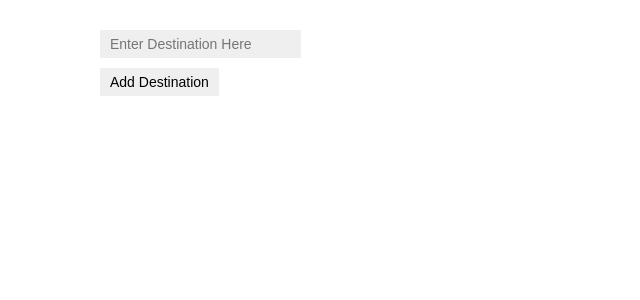
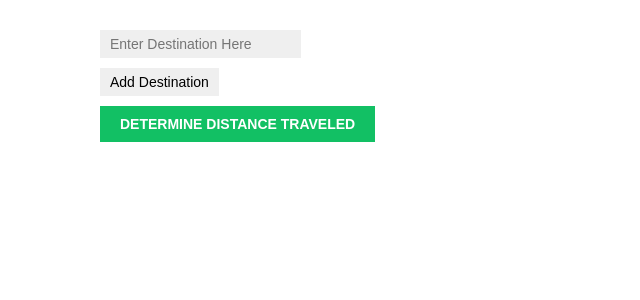
Before and after one commit to EvanDAB/payback-gas, a Django app: page /distance/ in a window 1280 px wide. Shown: the part 47-347 px from the top of the page, without its empty margins (0-640 px from the left). Run offline with Django 3.2, Linux system fonts and the light colour scheme; some web fonts are replaced.

Commit message:
created determine distance traveled button

```diff
--- a/paybackgas/api/templates/api/distance/distance.html
+++ b/paybackgas/api/templates/api/distance/distance.html
@@ -13,6 +13,7 @@
             </div>
         {% endfor %}
         <input type="button" value="Add Destination" id="add_destination">
+        <input type="submit" value='Determine Distance Traveled'>
         </form>
 
 <script src="https://code.jquery.com/jquery-3.3.1.min.js"></script>
```
